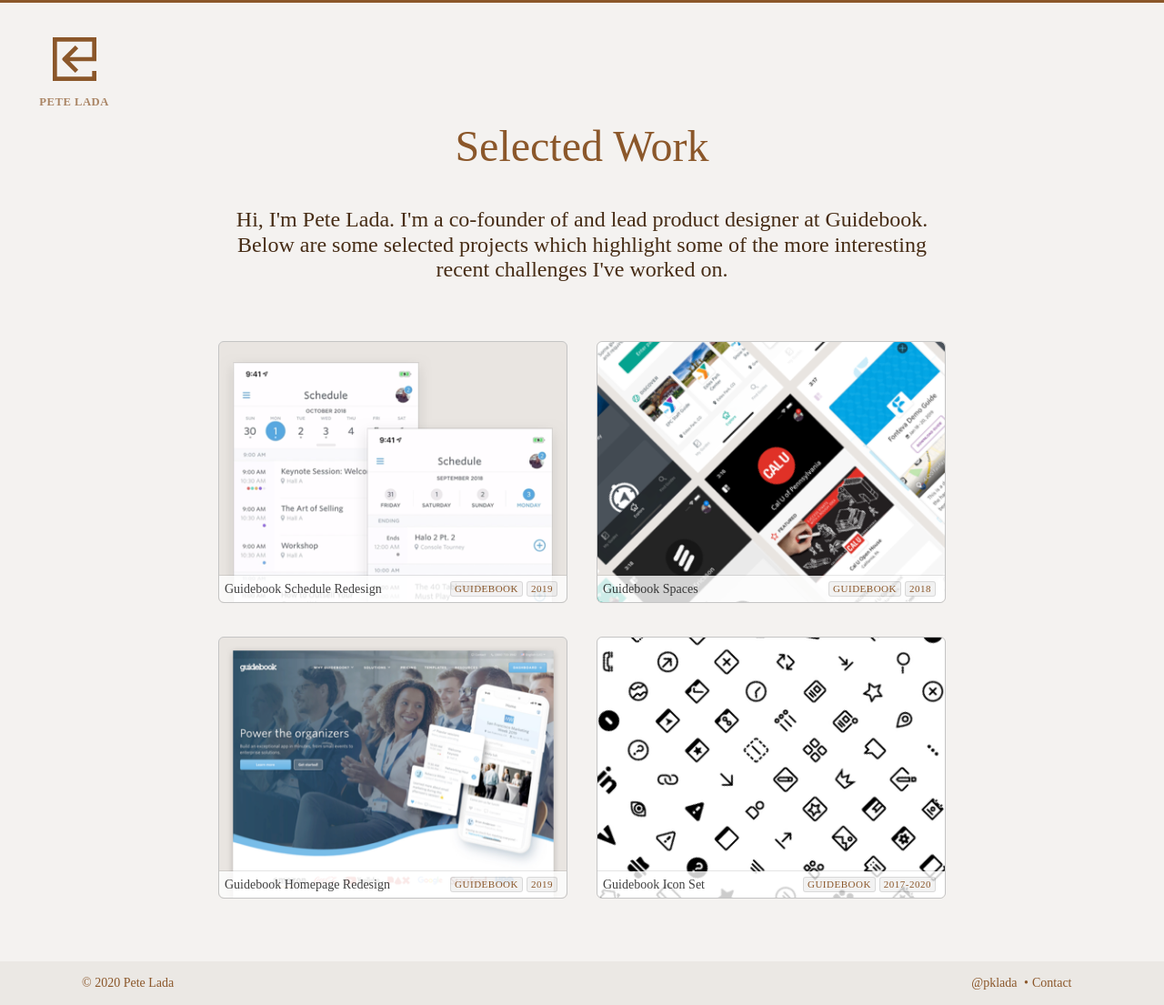
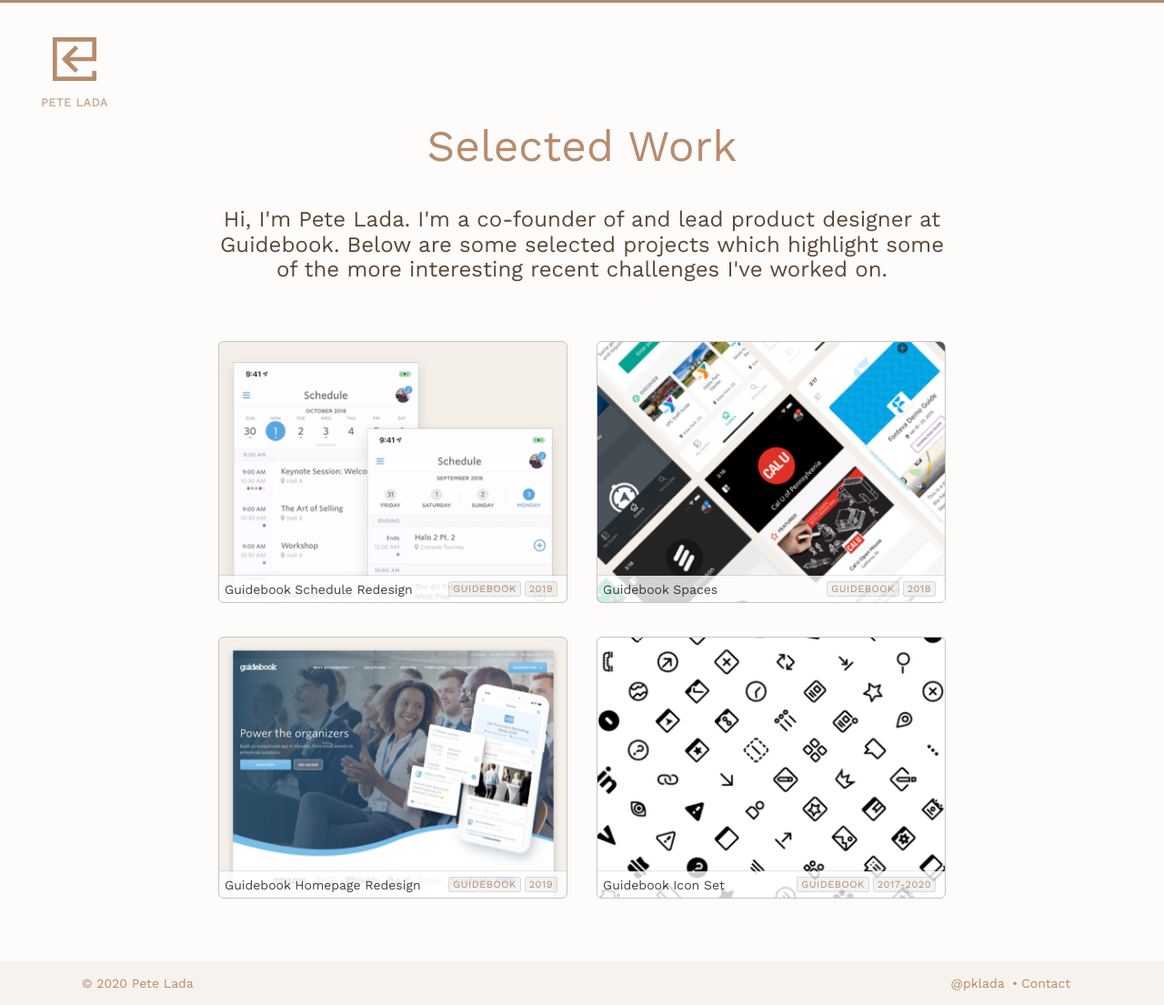
Before and after one commit to pklada/case-studies, a Jekyll site: the page built from index.md, in a window 1280 px wide. Shown: the whole page at 91% size. Built offline with Jekyll 4.4.1, drawn with Linux system fonts in a browser that asks for light colours.

Commit message:
font updates

```diff
--- a/assets/app.css
+++ b/assets/app.css
@@ -361,33 +361,33 @@
 html.has-open-overlay {
     overflow: hidden; }
 body {
-  font-family: "Raleway";
-  color: #462c15;
+  font-family: "Avenir", "Work Sans", sans-serif;
+  color: #5c4636;
   display: -ms-flexbox;
   display: flex;
   min-height: 100vh;
   -ms-flex-direction: column;
       flex-direction: column;
-  background-color: #f4f2f0; }
+  background-color: #fdfcfb; }
 main {
   -ms-flex: 1;
       flex: 1;
   width: 100%;
-  border-top: 3px solid #8B572A; }
+  border-top: 3px solid #B78B6B; }
 a {
-  color: #8B572A;
+  color: #B78B6B;
   text-decoration: none;
   font-size: 18px; }
 a:hover {
-    color: #8B572A; }
+    color: #B78B6B; }
 .button {
   display: inline-block;
-  border: 1px solid #e2be9f;
+  border: 1px solid #faf7f4;
   border-radius: 50px;
   padding: 15px 30px;
   font-weight: 300; }
 .button:hover {
-    background-color: #edd6c2; }
+    background-color: white; }
 .accent {
   color: black; }
 .page {
@@ -413,7 +413,7 @@
         flex-direction: row;
     padding-top: 50px;
     padding-bottom: 50px;
-    border-bottom: 1px solid #e2be9f; }
+    border-bottom: 1px solid #faf7f4; }
 @media (max-width: 900px) {
       .blog__post {
         -ms-flex-direction: column;
@@ -425,17 +425,17 @@
 .blog__date {
     padding-top: 15px;
     width: 30%;
-    color: #8B572A; }
+    color: #B78B6B; }
 .blog__content {
     width: 100%; }
 .blog__link:hover {
-    color: #8B572A; }
+    color: #B78B6B; }
 .blog__title {
-    color: #462c15;
+    color: #5c4636;
     font-size: 24px;
     padding-top: 0; }
 .blog__excerpt {
-    color: #8B572A; }
+    color: #B78B6B; }
 .l-v-bottom-spaced {
   margin-bottom: 16px; }
 .cursor-pointer {
@@ -472,7 +472,7 @@
     width: 100px; }
 .navigation_branding:before {
       position: absolute;
-      background: #e9e5e1;
+      background: #f5efea;
       content: "";
       width: 120%;
       height: 120%;
@@ -488,7 +488,7 @@
       opacity: 1;
       transform: scale(1); }
 .navigation_title {
-    color: #8B572A;
+    color: #B78B6B;
     font-size: 14px;
     font-weight: 600;
     text-transform: uppercase;
@@ -504,7 +504,7 @@
     width: 100%;
     height: auto; }
 .navigation_logo svg path {
-      fill: #8B572A; }
+      fill: #B78B6B; }
 .navigation_links {
     display: -ms-flexbox;
     display: flex;
@@ -514,15 +514,15 @@
     margin-left: 30px;
     font-size: 14px; }
 .navigation_link--active {
-      color: #8B572A; }
+      color: #B78B6B; }
 .navigation.navigation-dark .navigation_logo svg path {
-    fill: rgba(244, 242, 240, 0.4); }
+    fill: rgba(253, 252, 251, 0.4); }
 .navigation.navigation-dark .navigation_title {
-    color: rgba(244, 242, 240, 0.4); }
+    color: rgba(253, 252, 251, 0.4); }
 .navigation.navigation-dark .navigation_branding:before {
-    background: #3e2713; }
+    background: #564132; }
 .navigation.navigation-dark .navigation_branding:hover .navigation_logo svg path {
-    fill: rgba(244, 242, 240, 0.8); }
+    fill: rgba(253, 252, 251, 0.8); }
 @media only screen and (max-width: 600px) {
     .navigation {
       -ms-flex-align: end;
@@ -541,7 +541,7 @@
     font-size: 48px;
     font-weight: normal;
     text-align: center;
-    color: #8B572A;
+    color: #B78B6B;
     margin-bottom: 0; }
 .post .post_introQuote {
     text-align: center;
@@ -550,11 +550,11 @@
       font-style: italic;
       font-size: 24px;
       font-weight: normal;
-      color: #9d8f83;
+      color: #ada199;
       margin: 0; }
 .post .post_intro {
     padding: 64px 0;
-    border-bottom: 3px solid #e9e5e1;
+    border-bottom: 3px solid #f5efea;
     max-width: 600px;
     margin-left: auto;
     margin-right: auto; }
@@ -567,25 +567,25 @@
         bottom: 0;
         width: 100vw;
         content: "";
-        background-color: #462c15;
+        background-color: #5c4636;
         z-index: 0; }
 .post .post_intro.inverted .post_title,
       .post .post_intro.inverted .post_introQuote {
         z-index: 1;
         position: relative; }
 .post .post_intro.inverted .post_title h2 {
-        color: #f4f2f0; }
+        color: #fdfcfb; }
 .post .post_intro.inverted .post_introQuote p {
-        color: rgba(244, 242, 240, 0.5); }
+        color: rgba(253, 252, 251, 0.5); }
 .post .post_details {
     float: right;
     margin: 40px 0 32px 32px;
     width: 260px; }
 .post .post_details table {
       width: 100%;
-      color: #9d8f83;
+      color: #ada199;
       font-size: 14px;
-      background: #f0edea;
+      background: #faf7f4;
       border-radius: 6px;
       overflow: hidden; }
 .post .post_details table td {
@@ -598,7 +598,7 @@
           content: "";
           width: 200px;
           height: 0;
-          border-top: 1px dashed #9d8f83;
+          border-top: 1px dashed #ada199;
           position: absolute;
           bottom: 12px;
           transform: translateX(3px);
@@ -609,13 +609,13 @@
     position: relative; }
 .post .post_body h3 {
       font-size: 24px;
-      color: #8B572A;
+      color: #B78B6B;
       line-height: 1.3;
       margin-bottom: 16px;
       margin-top: 0; }
 .post .post_body h4 {
       font-size: 18px;
-      color: #462c15;
+      color: #5c4636;
       line-height: 1.3;
       margin-bottom: 16px;
       margin-top: 0;
@@ -649,12 +649,12 @@
         top: 0;
         bottom: 0;
         width: 100vw;
-        background-color: #eeeae7;
+        background-color: #f8f4f1;
         z-index: -1; }
 .post .post_section.focused.inverted {
-      color: #f4f2f0; }
+      color: #fdfcfb; }
 .post .post_section.focused.inverted:before {
-        background-color: #462c15; }
+        background-color: #5c4636; }
 .post .post_section.focused.popped:before {
       left: calc((100vw - 900px) / 2 * -1); }
 .post .post_section.pull-left {
@@ -666,7 +666,7 @@
     margin-top: 64px;
     margin-bottom: 64px;
     border: none;
-    background: #e9e5e1; }
+    background: #f5efea; }
 .post .post_subtitleList {
     counter-reset: listCounter;
     padding-left: 0; }
@@ -685,8 +685,8 @@
             justify-content: center;
         width: 24px;
         height: 24px;
-        background: #eeeae7;
-        color: rgba(139, 87, 42, 0.8);
+        background: #f8f4f1;
+        color: rgba(183, 139, 107, 0.8);
         content: counter(listCounter);
         -ms-flex-negative: 0;
             flex-shrink: 0;
@@ -702,14 +702,14 @@
 .post .post_subtitleList > li ol {
         list-style-type: decimal; }
 .post .post_quote {
-    border-left: 2px solid #e9e5e1;
+    border-left: 2px solid #f5efea;
     padding: 16px 0;
     margin: 32px; }
 .post .post_quote .post_quoteAuthor {
       font-size: 14px;
       text-transform: uppercase;
       margin-bottom: 8px;
-      color: #9d8f83; }
+      color: #ada199; }
 .post .post_quote p {
       font-size: 24px;
       margin-bottom: 0;
@@ -765,7 +765,7 @@
     font-size: 14px;
     text-align: center;
     margin-top: 8px;
-    color: #9d8f83; }
+    color: #ada199; }
 .image .image_frame {
     border: 1px solid #C4C4C4;
     border-radius: 6px;
@@ -842,7 +842,7 @@
           justify-content: center;
       width: 16px;
       height: 16px;
-      background: #8B572A;
+      background: #B78B6B;
       color: white;
       content: counter(listCounter);
       -ms-flex-negative: 0;
@@ -853,9 +853,9 @@
       margin-top: 3px;
       line-height: 1; }
 code {
-  color: #8B572A;
+  color: #B78B6B;
   border-radius: 6px;
-  background: #e9e5e1;
+  background: #f5efea;
   padding: 0 4px; }
 .figureGrid {
   display: -ms-flexbox;
@@ -985,7 +985,7 @@
       cursor: pointer;
       font-size: 14px;
       text-transform: uppercase;
-      font-family: "Raleway";
+      font-family: "Avenir", "Work Sans", sans-serif;
       font-weight: 600;
       letter-spacing: .5px; }
 .imageFocus .imageFocus_controls .imageFocus_controlButton:hover {
@@ -1025,18 +1025,18 @@
     margin-bottom: 64px; }
 .page .page_title {
     font-size: 48px;
-    color: #8B572A;
+    color: #B78B6B;
     font-weight: normal; }
 .page .page_description {
     font-size: 24px;
-    color: #462c15; }
+    color: #5c4636; }
 @media only screen and (max-width: 600px) {
     .page .page_title {
       font-size: 36px; }
     .page .page_description {
       font-size: 18px; } }
 .footer {
-  background-color: #ebe8e4;
+  background-color: #f6f2ed;
   padding: 16px 0;
   margin-top: 64px;
   font-size: 14px; }
@@ -1044,7 +1044,7 @@
     max-width: 1100px;
     padding: 0 16px;
     margin: auto;
-    color: #8B572A;
+    color: #B78B6B;
     display: -ms-flexbox;
     display: flex;
     -ms-flex-direction: row;
@@ -1160,10 +1160,10 @@
     font-size: 14px;
     text-align: center;
     margin-top: 8px;
-    color: #9d8f83; }
+    color: #ada199; }
 .projectCard .projectCard_image {
   position: relative;
-  background: #e9e5e1;
+  background: #f5efea;
   overflow: hidden; }
 .projectCard .projectCard_image img {
     transition: all ease 150ms; }
@@ -1219,7 +1219,7 @@
   max-width: 600px;
   display: -ms-flexbox;
   display: flex;
-  border-top: 3px solid #e9e5e1;
+  border-top: 3px solid #f5efea;
   margin-top: 64px;
   padding-top: 64px;
   padding-left: 0;
@@ -1243,9 +1243,9 @@
 .project .project_footer > a svg {
       margin-right: 8px; }
 .project .project_footer > a svg path {
-        fill: #8B572A; }
+        fill: #B78B6B; }
 .project .project_footer > a:hover {
-      background-color: #eeeae7; }
+      background-color: #f8f4f1; }
 .project.project-schedule .project-figure-phone-android {
   float: right;
   width: auto;
```
Also changed, not shown: assets/app.bundle.js (+2 -2 lines).
